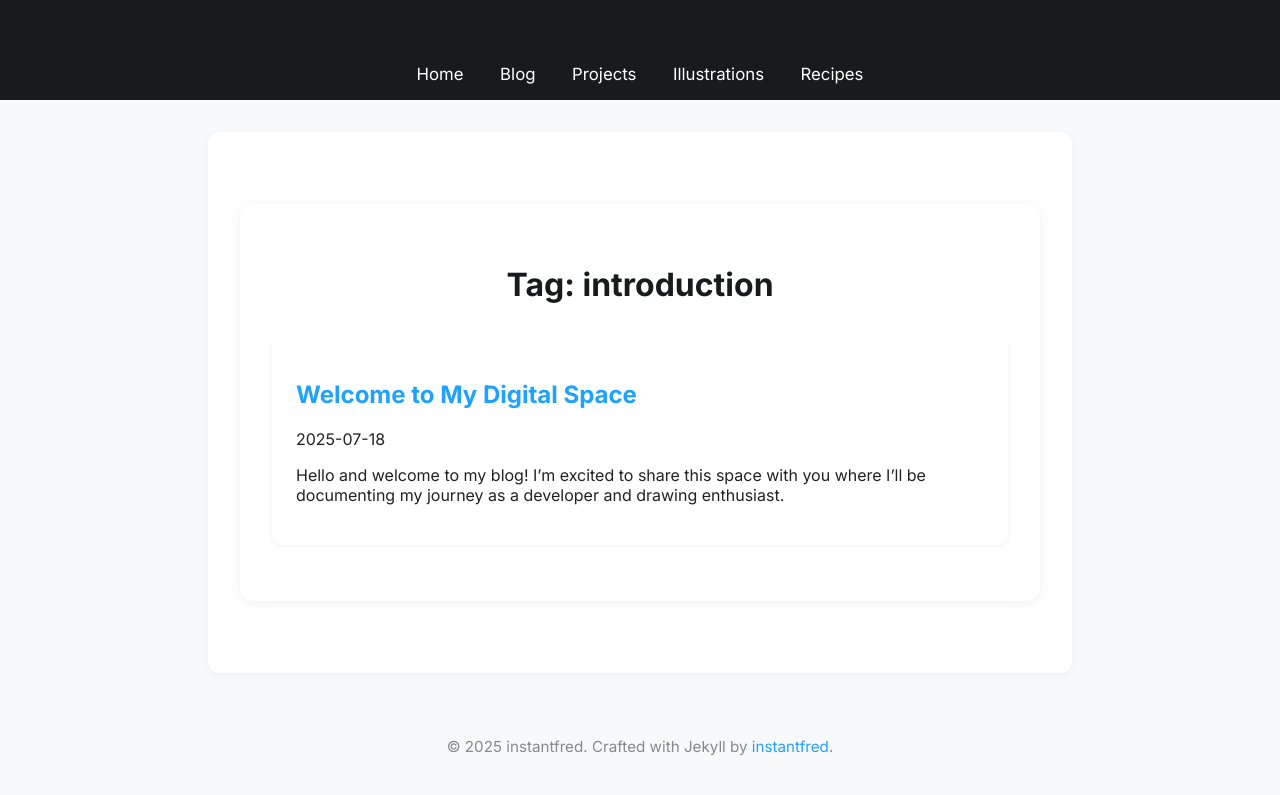
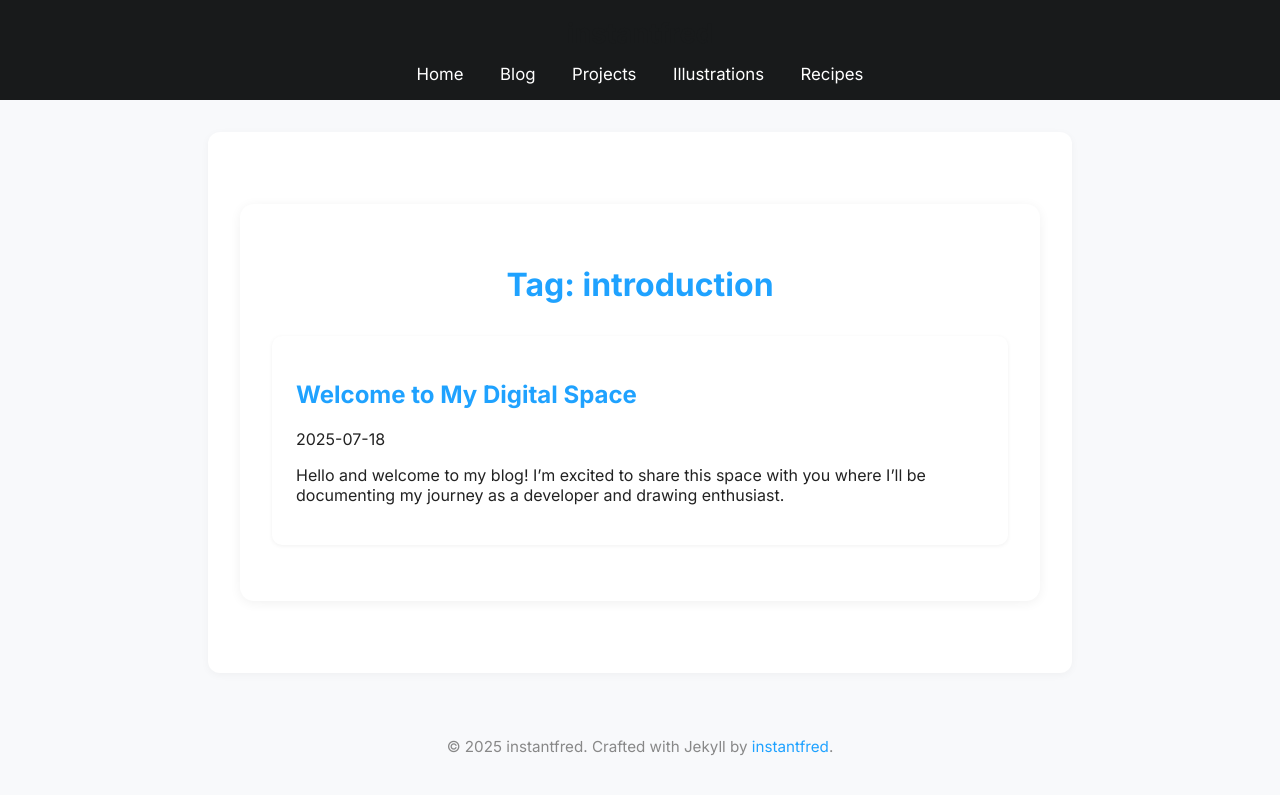
Before and after one commit to instantfred/instantfred.github.io, a Jekyll site: the page built from tags/introduction.md, in a window 1280 px wide. Shown: the top 795 px of the page. Built offline with Jekyll 4.4.1, drawn with Linux system fonts in a browser that asks for light colours.

Commit message:
Title css fix and code styles

```diff
--- a/assets/css/main.css
+++ b/assets/css/main.css
@@ -400,3 +400,32 @@ footer {
 .tag-list .card {
   margin-bottom: 1.5rem;
 }
+
+.card, .art-entry, .tag-page {
+  background: #fff;
+}
+.card h2, .art-header h1, .tag-page h1, .post-title{
+  color: #1fa2ff;
+  font-weight: 700;
+}
+
+/* Code block styling */
+pre, code {
+  font-family: 'Fira Mono', 'Consolas', 'Menlo', monospace;
+}
+pre {
+  background: #f6f8fa;
+  color: #222;
+  border-radius: 8px;
+  padding: 1em 1.2em;
+  overflow-x: auto;
+  margin: 1.2em 0;
+  font-size: 1em;
+}
+code {
+  background: #f6f8fa;
+  color: #c7254e;
+  border-radius: 4px;
+  padding: 0.15em 0.4em;
+  font-size: 0.98em;
+}
```
